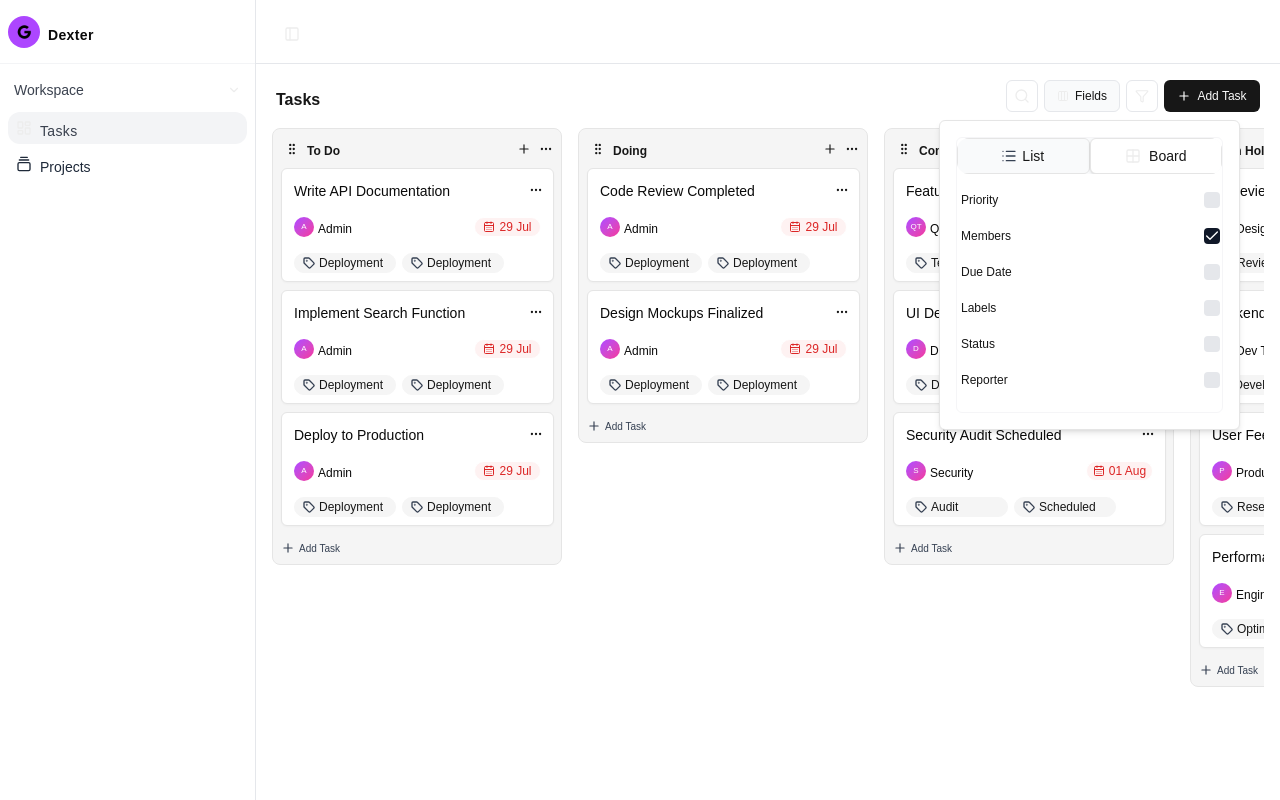
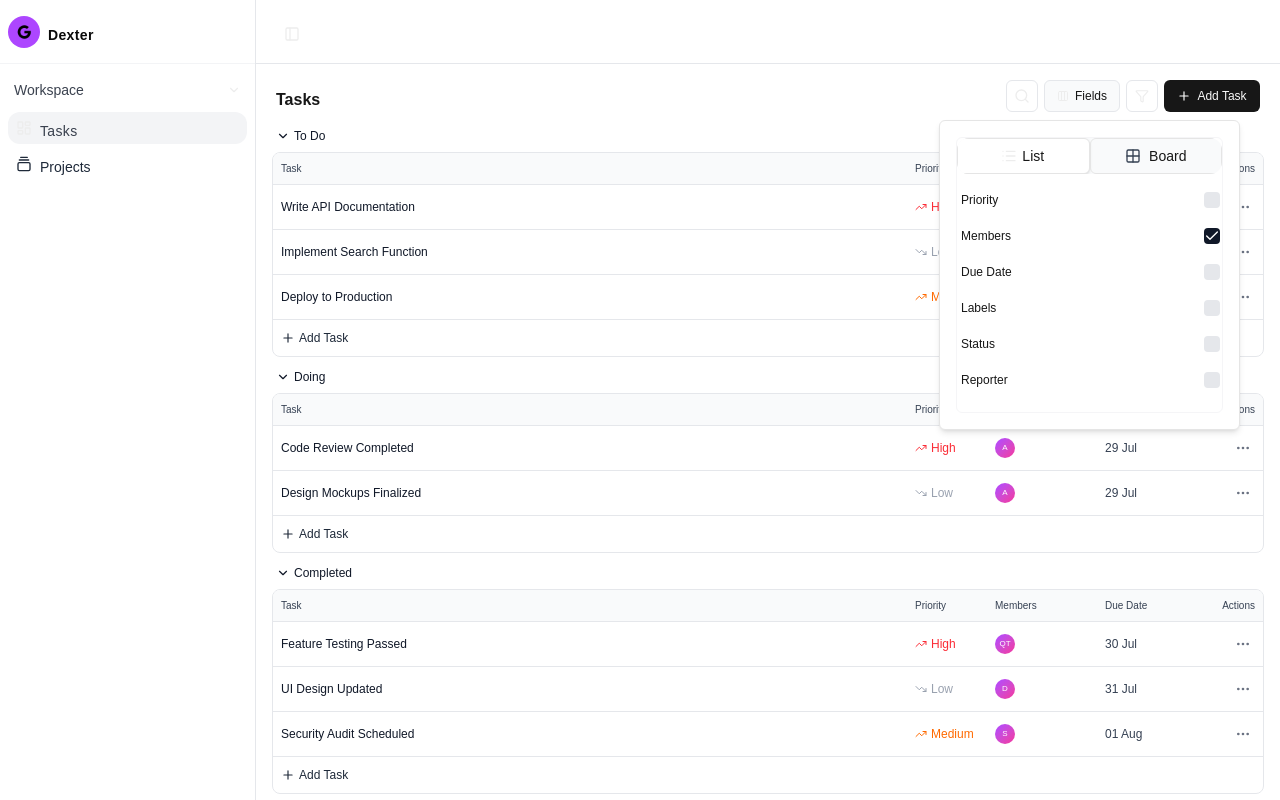
Before and after one commit to DheerajKumar6515/task-management, a Next.js app: page /dashboard in a window 1280 px wide. Both pictures are taken after a click on the button "Fields". Built offline with nearby package versions, Linux system fonts and the light colour scheme.

Commit message:
make list&board view

```diff
--- a/src/app/dashboard/page.tsx
+++ b/src/app/dashboard/page.tsx
@@ -6,9 +6,13 @@ import Sidebar from "@/components/layout/Sidebar";
 import Topbar from "@/components/layout/Topbar";
 import TaskHeader from "@/components/tasks/TaskHeader";
 import TaskBoard from "@/components/tasks/TaskBoard";
+import TaskList from "@/components/tasks/TaskList";
+
+type ViewMode = "list" | "board";
 
 function page() {
   const [sidebarOpen, setSidebarOpen] = useState(false);
+   const [viewMode, setViewMode] = useState<ViewMode>("list");
   return (
    <div className="flex h-screen overflow-hidden bg-white">
       {/* Sidebar */}
@@ -22,12 +26,21 @@ function page() {
         <Topbar
           onMenuClick={() => setSidebarOpen(true)}
         />
+        {/* Header */}
+        <TaskHeader
+         onMenuClick={() => setSidebarOpen(true)}
+         viewMode={viewMode}
+            onViewChange={setViewMode}
+        />
 
-        <TaskHeader />
-
-        <div className="min-h-0 flex-1 px-3 sm:px-4">
-          <TaskBoard />
-        </div>
+         {/* Content */}
+        {viewMode === "list" ? (
+          <TaskList />
+        ) : (
+          <div className="min-h-0 flex-1 px-3 sm:px-4">
+            <TaskBoard />
+          </div>
+        )}
       </main>
     </div>
   )
--- a/src/components/tasks/FieldsMenu.tsx
+++ b/src/components/tasks/FieldsMenu.tsx
@@ -46,13 +46,17 @@ const initialFields: FieldOption[] = [
 
 interface FieldsMenuProps {
   onClose: () => void;
+  viewMode: "list" | "board";
+  onViewChange: (view: "list" | "board") => void;
 }
 
 export default function FieldsMenu({
   onClose,
+  viewMode,
+  onViewChange,
 }: FieldsMenuProps) {
-  const [viewMode, setViewMode] =
-    useState<ViewMode>("board");
+  // const [viewMode, setViewMode] =
+  //   useState<ViewMode>("board");
 
   const [fields, setFields] =
     useState<FieldOption[]>(initialFields);
@@ -91,7 +95,7 @@ export default function FieldsMenu({
           {/* List */}
           <button
             type="button"
-            onClick={() => setViewMode("list")}
+           onClick={() => onViewChange("board")}
             className={` w-[133.5px] h-9 rounded-md cursor-pointer border border-[#E5E5E5] px-3 py-2.5
               flex flex-1 items-center justify-center gap-1
               text-base font-medium
@@ -110,7 +114,7 @@ export default function FieldsMenu({
           {/* Board */}
           <button
             type="button"
-            onClick={() => setViewMode("board")}
+            onClick={() => onViewChange("list")}
             className={`w-[133.5px] h-9 rounded-md cursor-pointer border border-[#E5E5E5] px-3 py-2.5
               flex flex-1 items-center justify-center gap-2
               text-base font-medium
--- a/src/components/tasks/TaskHeader.tsx
+++ b/src/components/tasks/TaskHeader.tsx
@@ -7,7 +7,15 @@ import {
   Search,
 } from "lucide-react";
 
-function TaskHeader() {
+interface TaskHeaderProps {
+  onMenuClick: () => void;
+  viewMode: "list" | "board";
+  onViewChange: (view: "list" | "board") => void;
+}
+
+function TaskHeader({
+  viewMode,
+  onViewChange,}:TaskHeaderProps) {
    const [fieldsOpen, setFieldsOpen] = useState(false);
   return (
         <div className="flex w-full h-8 shrink-0 items-center justify-between px-4 sm:px-5 mt-4 mb-4">
@@ -44,6 +52,8 @@ function TaskHeader() {
         {fieldsOpen && (
           <FieldsMenu
             onClose={() => setFieldsOpen(false)}
+           viewMode={viewMode}
+           onViewChange={onViewChange}
           />
         )}
 
--- /dev/null
+++ b/src/components/tasks/TaskList.tsx
@@ -0,0 +1,16 @@
+import { taskColumns } from "@/data/tasks";
+
+import TaskListSection from "./TaskListSection";
+
+export default function TaskList() {
+  return (
+    <div className="min-w-0 flex-1 overflow-y-auto px-3 pb-6 sm:px-4">
+      {taskColumns.map((column) => (
+        <TaskListSection
+          key={column.id}
+          column={column}
+        />
+      ))}
+    </div>
+  );
+}
--- /dev/null
+++ b/src/components/tasks/TaskListSection.tsx
@@ -0,0 +1,57 @@
+import { ChevronDown, Plus } from "lucide-react";
+
+import type { TaskColumn } from "@/types/task";
+import TaskRow from "./TaskRow";
+
+interface TaskListSectionProps {
+  column: TaskColumn;
+}
+
+export default function TaskListSection({
+  column,
+}: TaskListSectionProps) {
+  return (
+    <section className="mb-3">
+      {/* Section Header */}
+      <button
+        type="button"
+        className="mb-2 flex items-center gap-1 px-1 text-xs font-medium text-gray-900"
+      >
+        <ChevronDown className="h-3.5 w-3.5" />
+
+        {column.title}
+      </button>
+
+      {/* Table */}
+      <div className="overflow-x-auto rounded-lg border border-gray-200">
+
+        {/* Table Header */}
+        <div className="grid min-w-162.5 grid-cols-[minmax(220px,1fr)_80px_110px_110px_40px] items-center bg-gray-50 px-2 py-2 text-[10px] font-medium text-gray-700">
+          <span>Task</span>
+          <span>Priority</span>
+          <span>Members</span>
+          <span>Due Date</span>
+          <span className="text-right">Actions</span>
+        </div>
+
+        {/* Tasks */}
+        {column.tasks.map((task) => (
+          <TaskRow
+            key={task.id}
+            task={task}
+          />
+        ))}
+
+        {/* Add Task */}
+        <button
+          type="button"
+          className="flex w-full items-center gap-1 border-t border-gray-200 px-2 py-2.5 text-xs text-gray-800 hover:bg-gray-50"
+        >
+          <Plus className="h-3.5 w-3.5" />
+
+          Add Task
+        </button>
+      </div>
+    </section>
+  );
+}
--- /dev/null
+++ b/src/components/tasks/TaskRow.tsx
@@ -0,0 +1,78 @@
+import {
+  MoreHorizontal,
+  Plus,
+  TrendingDown,
+  TrendingUp,
+} from "lucide-react";
+
+import type { Task } from "@/types/task";
+import Avatar from "@/components/ui/Avatar";
+
+interface TaskRowProps {
+  task: Task;
+}
+
+const priorityStyles = {
+  high: {
+    label: "High",
+    className: "text-red-500",
+    icon: TrendingUp,
+  },
+  medium: {
+    label: "Medium",
+    className: "text-orange-500",
+    icon: TrendingUp,
+  },
+  low: {
+    label: "Low",
+    className: "text-gray-400",
+    icon: TrendingDown,
+  },
+};
+
+export default function TaskRow({
+  task,
+}: TaskRowProps) {
+  const priority = priorityStyles[task.priority];
+
+  const PriorityIcon = priority.icon;
+
+  return (
+    <div className="grid min-w-162.5 grid-cols-[minmax(220px,1fr)_80px_110px_110px_40px] items-center border-t border-gray-200 px-2 py-2.5 text-xs">
+
+      {/* Task */}
+      <div className="truncate pr-4 text-gray-900">
+        {task.title}
+      </div>
+
+      {/* Priority */}
+      <div
+        className={`flex items-center gap-1 ${priority.className}`}
+      >
+        <PriorityIcon className="h-3 w-3" />
+        <span>{priority.label}</span>
+      </div>
+
+      {/* Members */}
+      <div className="flex items-center">
+        <Avatar name={task.assignee} />
+      </div>
+
+      {/* Due Date */}
+      <div className="text-gray-700">
+        {task.dueDate}
+      </div>
+
+      {/* Actions */}
+      <div className="flex justify-end">
+        <button
+          type="button"
+          aria-label="Task options"
+          className="rounded-md p-1 hover:bg-gray-100"
+        >
+          <MoreHorizontal className="h-4 w-4 text-gray-500" />
+        </button>
+      </div>
+    </div>
+  );
+}
--- a/src/data/tasks.ts
+++ b/src/data/tasks.ts
@@ -9,6 +9,7 @@ export const taskColumns: TaskColumn[] = [
         id: "task-1",
         title: "Write API Documentation",
         status: "todo",
+         priority: "high",
         assignee: "Admin",
         dueDate: "29 Jul",
         tags: ["Deployment", "Deployment"],
@@ -17,6 +18,7 @@ export const taskColumns: TaskColumn[] = [
         id: "task-2",
         title: "Implement Search Function",
         status: "todo",
+         priority: "low",
         assignee: "Admin",
         dueDate: "29 Jul",
         tags: ["Deployment", "Deployment"],
@@ -25,6 +27,7 @@ export const taskColumns: TaskColumn[] = [
         id: "task-3",
         title: "Deploy to Production",
         status: "todo",
+         priority: "medium",
         assignee: "Admin",
         dueDate: "29 Jul",
         tags: ["Deployment", "Deployment"],
@@ -40,6 +43,7 @@ export const taskColumns: TaskColumn[] = [
         id: "task-4",
         title: "Code Review Completed",
         status: "doing",
+         priority: "high",
         assignee: "Admin",
         dueDate: "29 Jul",
         tags: ["Deployment", "Deployment"],
@@ -48,6 +52,7 @@ export const taskColumns: TaskColumn[] = [
         id: "task-5",
         title: "Design Mockups Finalized",
         status: "doing",
+         priority: "low",
         assignee: "Admin",
         dueDate: "29 Jul",
         tags: ["Deployment", "Deployment"],
@@ -63,6 +68,7 @@ export const taskColumns: TaskColumn[] = [
         id: "task-6",
         title: "Feature Testing Passed",
         status: "completed",
+         priority: "high",
         assignee: "QA Team",
         dueDate: "30 Jul",
         tags: ["Testing", "Passed"],
@@ -71,6 +77,7 @@ export const taskColumns: TaskColumn[] = [
         id: "task-7",
         title: "UI Design Updated",
         status: "completed",
+         priority: "low",
         assignee: "Designer",
         dueDate: "31 Jul",
         tags: ["Design", "Updated"],
@@ -79,6 +86,7 @@ export const taskColumns: TaskColumn[] = [
         id: "task-8",
         title: "Security Audit Scheduled",
         status: "completed",
+        priority: "medium",
         assignee: "Security",
         dueDate: "01 Aug",
         tags: ["Audit", "Scheduled"],
@@ -94,6 +102,7 @@ export const taskColumns: TaskColumn[] = [
         id: "task-9",
         title: "UI Review",
         status: "on-hold",
+         priority: "high",
         assignee: "Designer",
         dueDate: "01 Aug",
         tags: ["Review"],
@@ -102,6 +111,7 @@ export const taskColumns: TaskColumn[] = [
         id: "task-10",
         title: "Backend Integration",
         status: "on-hold",
+         priority: "low",
         assignee: "Dev Team",
         dueDate: "02 Aug",
         tags: ["Development"],
@@ -110,6 +120,7 @@ export const taskColumns: TaskColumn[] = [
         id: "task-11",
         title: "User Feedback",
         status: "on-hold",
+         priority: "medium",
         assignee: "Product",
         dueDate: "03 Aug",
         tags: ["Research"],
@@ -118,6 +129,7 @@ export const taskColumns: TaskColumn[] = [
         id: "task-12",
         title: "Performance Optimization",
         status: "on-hold",
+         priority: "high",
         assignee: "Engineering",
         dueDate: "04 Aug",
         tags: ["Optimization"],
--- a/src/types/task.ts
+++ b/src/types/task.ts
@@ -1,9 +1,12 @@
 export type TaskStatus = "todo" | "doing" | "completed" | "on-hold";
+
+export type TaskPriority = "high" | "medium" | "low"
 
 export interface Task {
   id: string;
   title: string;
   status: TaskStatus;
+  priority: TaskPriority;
   assignee: string;
   avatar?: string;
   dueDate: string;
```
